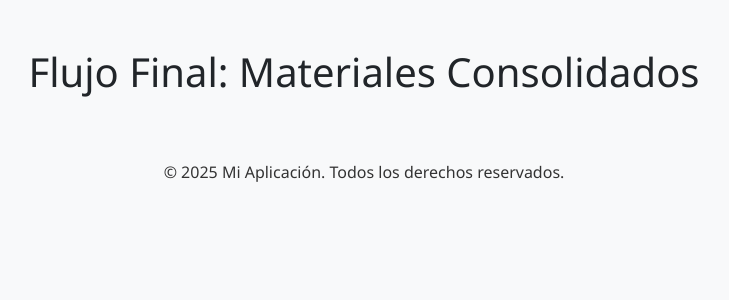
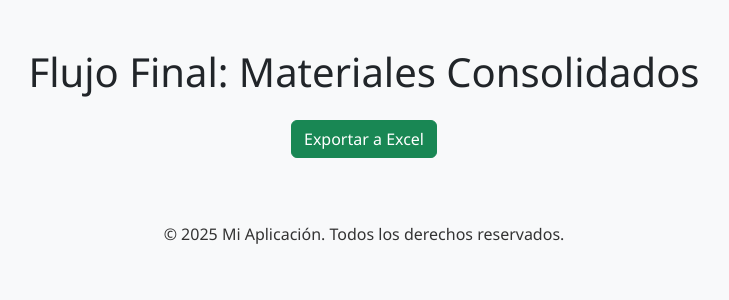
Before and after one commit to Lucianogalizia/BM-HTML, a Flask app: page /flujo_final in a window 1280 px wide. Shown: the part 56-356 px from the top of the page, without its empty margins (276-1005 px from the left). Run offline with Flask 3, Linux system fonts and the light colour scheme.

Commit message:
Update flujo_final.html

```diff
--- a/templates/flujo_final.html
+++ b/templates/flujo_final.html
@@ -11,5 +11,8 @@
       {{ df.to_html(classes="table table-bordered", index=False) | safe }}
     </div>
   {% endfor %}
+  <div class="text-center mt-4">
+    <a href="{{ url_for('export_excel') }}" class="btn btn-success">Exportar a Excel</a>
+  </div>
 </div>
 {% endblock %}
```
